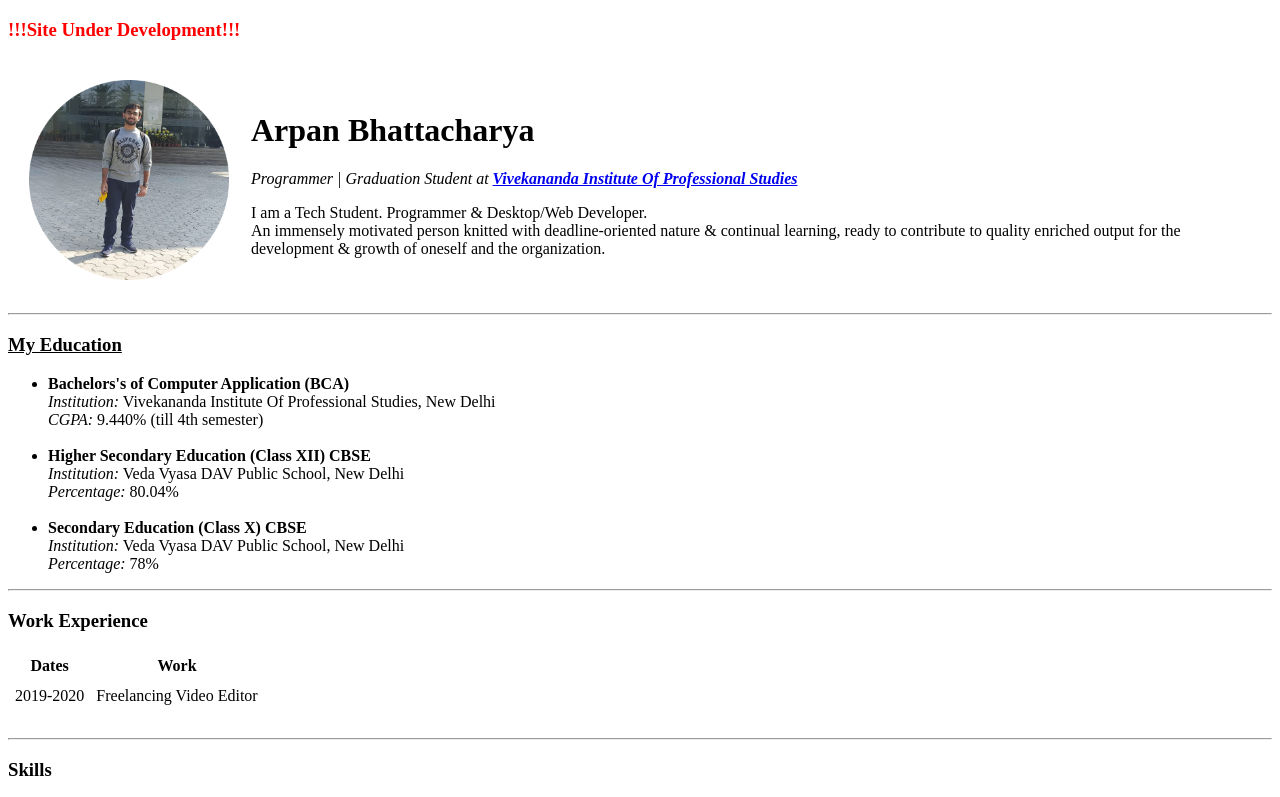
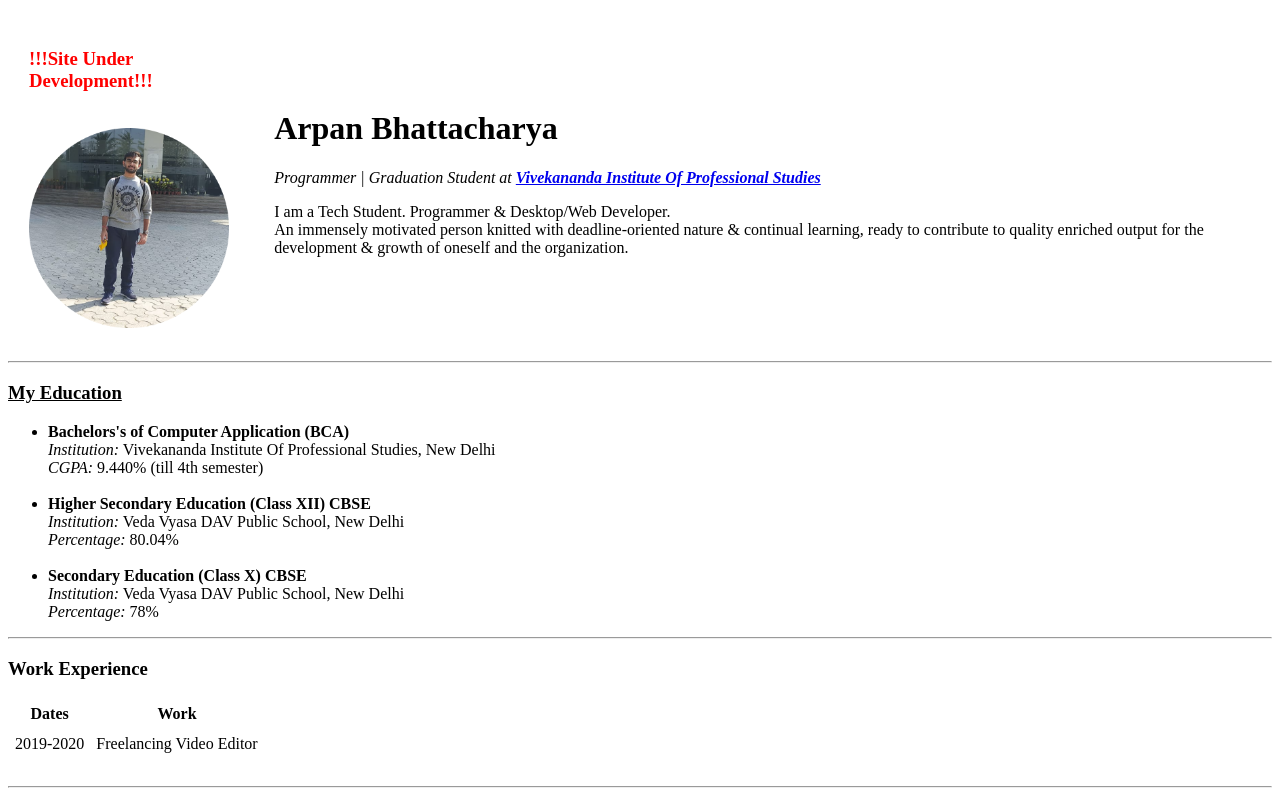
Before and after one commit to ArpanBhattacharya21/resume, a plain HTML site: page index.html in a window 1280 px wide. Shown: the top 797 px of the page. Drawn offline with Linux system fonts and the light colour scheme.

Commit message:
Update index.html

```diff
--- a/index.html
+++ b/index.html
@@ -13,10 +13,11 @@
 </head>
 
 <body>
-  <h3 id="redDev">!!!Site Under Development!!!</h3>
   <table cellspacing="20">
     <tr>
-      <td> <img src="images\arpan-modified.png" alt="arpan_profile_pic" height="200" width="" /></td>
+      <td><h3 id="redDev">!!!Site Under Development!!!</h3>
+        <br>
+        <img src="images\arpan-modified.png" alt="arpan_profile_pic" height="200" width="" /></td>
       <td>
         <h1>Arpan Bhattacharya</h1>
         <p><em>Programmer | Graduation Student at <strong><a href="https://vips.edu">Vivekananda Institute Of Professional Studies</a></strong></em></p>
```
